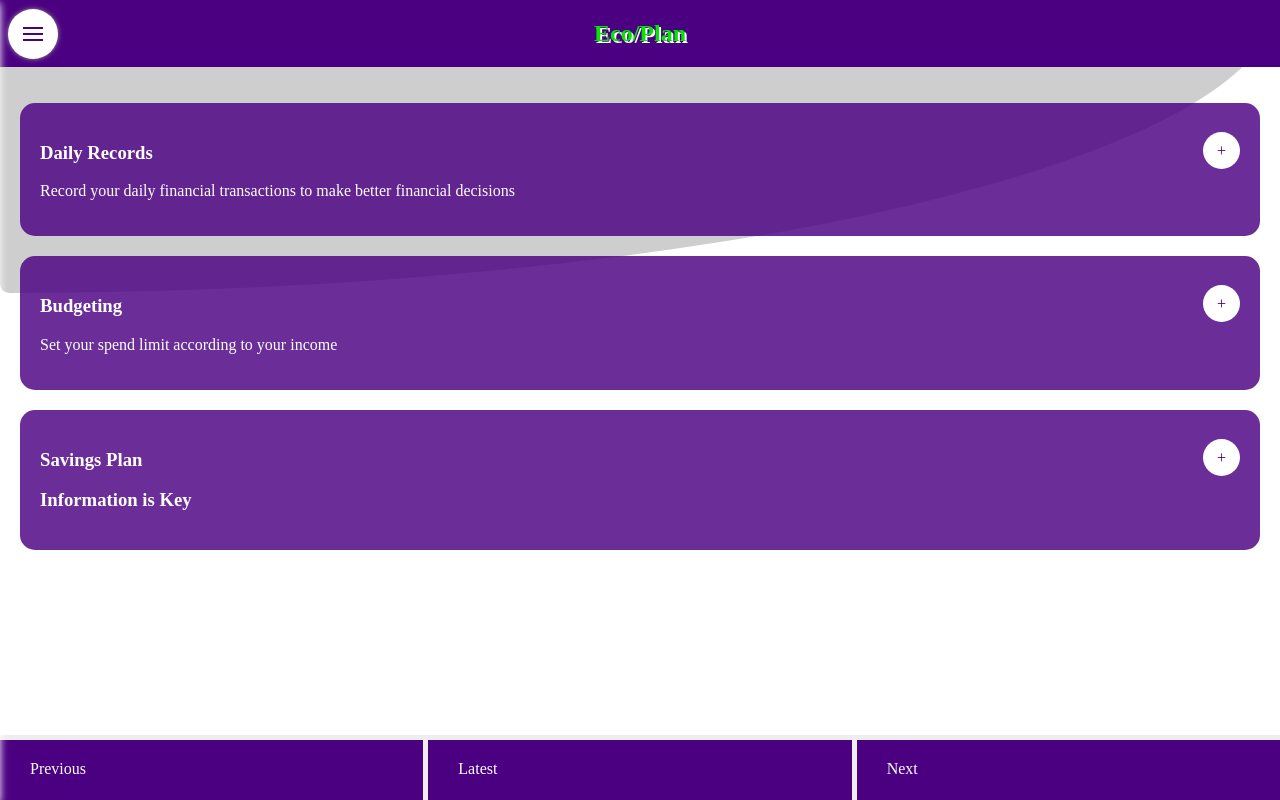
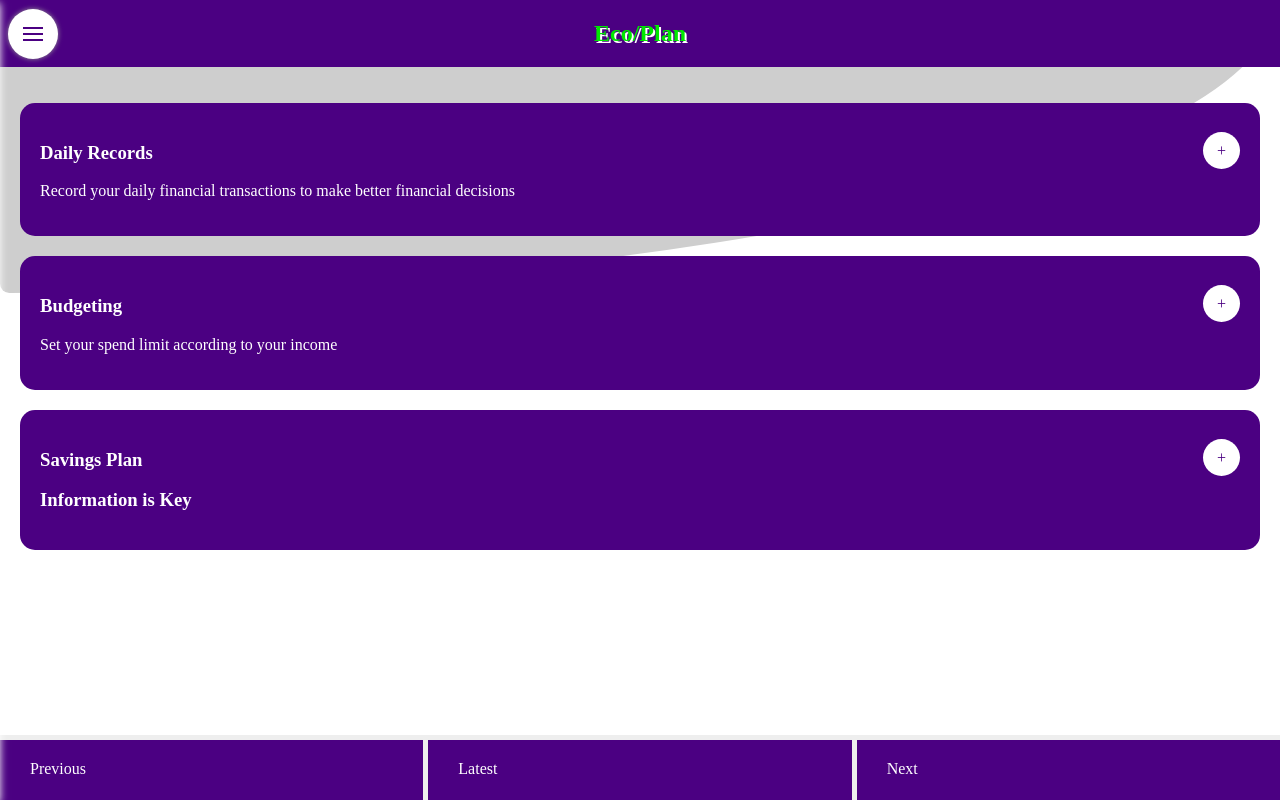
Before and after one commit to IsaiahTek/financial-assistant, a plain HTML site: page index.html in a window 1280 px wide. Drawn offline with Linux system fonts and the light colour scheme.

Commit message:
fixed box background color

```diff
--- a/css/slide.css
+++ b/css/slide.css
@@ -169,7 +169,7 @@ body{
 	cursor: wait;
 }
 .article{
-	background-color: #4b0082d1;
+	background-color: indigo;
 	color: white;
 	height:100%;
 	padding: 20px;
```
